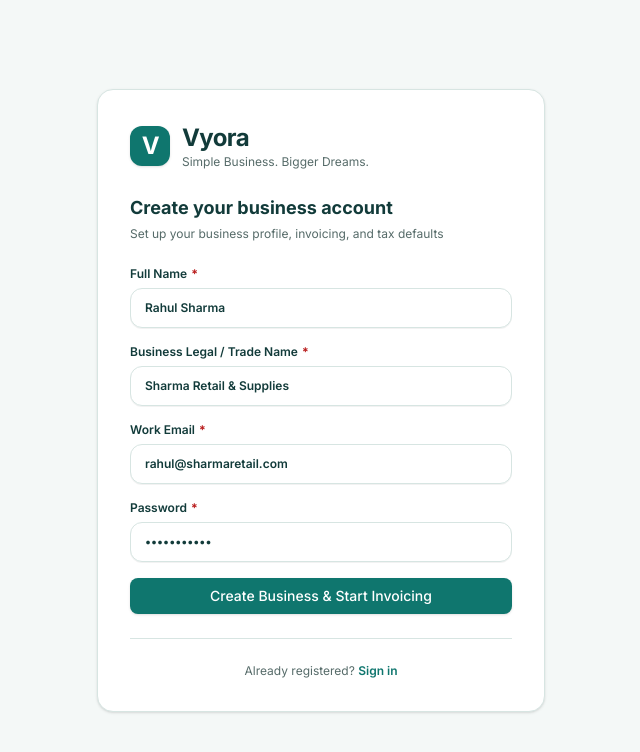
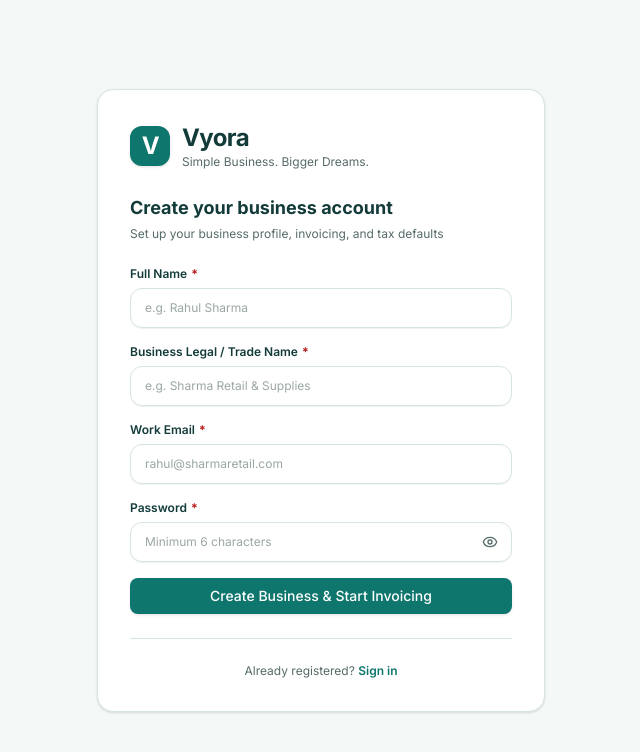
Before and after one commit to Sandeep2618/vyora, a React (Vite) app in the folder vyora-frontend/: page /register in a window 1280 px wide. Shown: the top 752 px of the page, without its empty margins (319-959 px from the left). Built offline with nearby package versions, Linux system fonts and the light colour scheme; no server answers.

Commit message:
feat: empty login defaults and password visibility toggle

```diff
--- a/vyora-frontend/src/components/ui/Input.tsx
+++ b/vyora-frontend/src/components/ui/Input.tsx
@@ -5,10 +5,11 @@ export interface InputProps extends React.InputHTMLAttributes<HTMLInputElement>
   label?: string;
   error?: string;
   helperText?: string;
+  rightElement?: React.ReactNode;
 }
 
 export const Input = forwardRef<HTMLInputElement, InputProps>(
-  ({ label, error, helperText, required, className, id, ...props }, ref) => {
+  ({ label, error, helperText, required, className, id, rightElement, ...props }, ref) => {
     const inputId = id || (label ? label.toLowerCase().replace(/[^a-z0-9]/g, '-') : undefined);
 
     // Clean label text: if label contains a trailing '*', remove it and render our styled red asterisk
@@ -31,6 +32,7 @@ export const Input = forwardRef<HTMLInputElement, InputProps>(
           </label>
         )}
 
+        <div className="relative">
           <input
             ref={ref}
             id={inputId}
@@ -43,10 +45,17 @@ export const Input = forwardRef<HTMLInputElement, InputProps>(
                 ? 'border-[#B91C1C] bg-[#FEF2F2]/30 focus:border-[#B91C1C] focus:ring-[#B91C1C]/20'
                 : 'border-[#D7E5E2] hover:border-[#A0BDB8]',
               'disabled:bg-[#F4F8F7] disabled:text-[#566B69]/60 disabled:cursor-not-allowed',
+              rightElement && 'pr-10',
               className,
             )}
             {...props}
           />
+          {rightElement && (
+            <div className="absolute right-2.5 top-1/2 -translate-y-1/2 flex items-center">
+              {rightElement}
+            </div>
+          )}
+        </div>
 
         {error && (
           <p className="text-[11px] font-medium text-[#B91C1C] flex items-center gap-1 mt-0.5">
--- a/vyora-frontend/src/lib/api.ts
+++ b/vyora-frontend/src/lib/api.ts
@@ -1,4 +1,21 @@
-const API_BASE = (import.meta.env.VITE_API_URL || '/api/v1').replace(/\/+$/, '');
+function getApiBase(): string {
+  const envUrl = import.meta.env.VITE_API_URL;
+  // If invalid placeholder containing '<' or '>', fallback to live Render URL
+  if (envUrl && (envUrl.includes('<') || envUrl.includes('>'))) {
+    return 'https://vyora-backend-gmx6.onrender.com/api/v1';
+  }
+  if (envUrl) {
+    return envUrl.replace(/\/+$/, '');
+  }
+  // Production fallback to live Render backend
+  if (import.meta.env.PROD) {
+    return 'https://vyora-backend-gmx6.onrender.com/api/v1';
+  }
+  return '/api/v1';
+}
+
+const API_BASE = getApiBase();
+
 
 export class ApiError extends Error {
   statusCode: number;
--- a/vyora-frontend/src/pages/auth/LoginPage.tsx
+++ b/vyora-frontend/src/pages/auth/LoginPage.tsx
@@ -3,13 +3,14 @@ import { Link, useNavigate } from 'react-router-dom';
 import { useAuth } from '../../context/AuthContext';
 import { Button } from '../../components/ui/Button';
 import { Input } from '../../components/ui/Input';
-import { Building2, ShieldCheck } from 'lucide-react';
+import { Building2, ShieldCheck, Eye, EyeOff } from 'lucide-react';
 
 export const LoginPage: React.FC = () => {
   const { login } = useAuth();
   const navigate = useNavigate();
-  const [email, setEmail] = useState('demo@vyora.com');
-  const [password, setPassword] = useState('password123');
+  const [email, setEmail] = useState('');
+  const [password, setPassword] = useState('');
+  const [showPassword, setShowPassword] = useState(false);
   const [error, setError] = useState<string | null>(null);
   const [isLoading, setIsLoading] = useState(false);
 
@@ -62,11 +63,22 @@ export const LoginPage: React.FC = () => {
 
           <Input
             label="Password"
-            type="password"
+            type={showPassword ? 'text' : 'password'}
             required
             value={password}
             onChange={(e) => setPassword(e.target.value)}
-            placeholder="••••••••"
+            placeholder="Enter your password"
+            rightElement={
+              <button
+                type="button"
+                onClick={() => setShowPassword(!showPassword)}
+                className="p-1 text-[#566B69] hover:text-[#123B3A] transition-colors focus:outline-none"
+                title={showPassword ? 'Hide password' : 'Show password'}
+                tabIndex={-1}
+              >
+                {showPassword ? <EyeOff className="w-4 h-4" /> : <Eye className="w-4 h-4" />}
+              </button>
+            }
           />
 
           <Button type="submit" className="w-full" isLoading={isLoading}>
--- a/vyora-frontend/src/pages/auth/RegisterPage.tsx
+++ b/vyora-frontend/src/pages/auth/RegisterPage.tsx
@@ -3,14 +3,16 @@ import { Link, useNavigate } from 'react-router-dom';
 import { useAuth } from '../../context/AuthContext';
 import { Button } from '../../components/ui/Button';
 import { Input } from '../../components/ui/Input';
+import { Eye, EyeOff } from 'lucide-react';
 
 export const RegisterPage: React.FC = () => {
   const { register } = useAuth();
   const navigate = useNavigate();
-  const [name, setName] = useState('Rahul Sharma');
-  const [businessName, setBusinessName] = useState('Sharma Retail & Supplies');
-  const [email, setEmail] = useState('rahul@sharmaretail.com');
-  const [password, setPassword] = useState('password123');
+  const [name, setName] = useState('');
+  const [businessName, setBusinessName] = useState('');
+  const [email, setEmail] = useState('');
+  const [password, setPassword] = useState('');
+  const [showPassword, setShowPassword] = useState(false);
   const [error, setError] = useState<string | null>(null);
   const [isLoading, setIsLoading] = useState(false);
 
@@ -84,11 +86,22 @@ export const RegisterPage: React.FC = () => {
 
           <Input
             label="Password"
-            type="password"
+            type={showPassword ? 'text' : 'password'}
             required
             value={password}
             onChange={(e) => setPassword(e.target.value)}
             placeholder="Minimum 6 characters"
+            rightElement={
+              <button
+                type="button"
+                onClick={() => setShowPassword(!showPassword)}
+                className="p-1 text-[#566B69] hover:text-[#123B3A] transition-colors focus:outline-none"
+                title={showPassword ? 'Hide password' : 'Show password'}
+                tabIndex={-1}
+              >
+                {showPassword ? <EyeOff className="w-4 h-4" /> : <Eye className="w-4 h-4" />}
+              </button>
+            }
           />
 
           <Button type="submit" className="w-full" isLoading={isLoading}>
```
Lines whose indentation alone changed are shown as unchanged.
